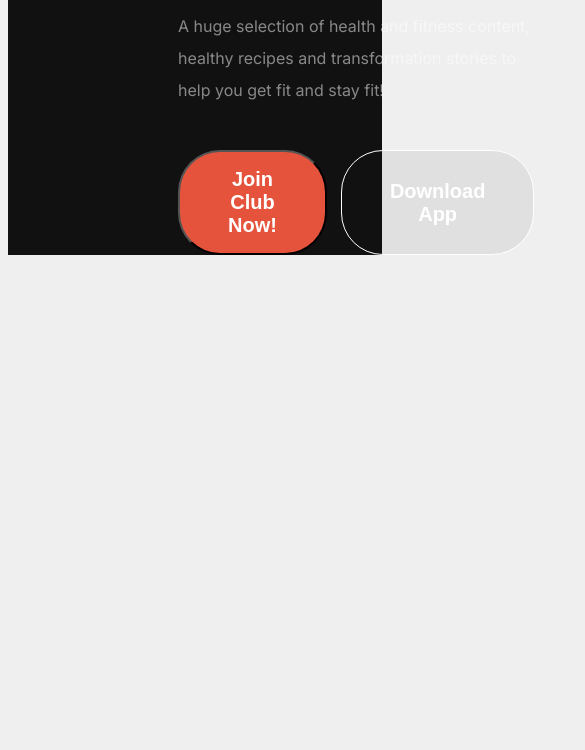
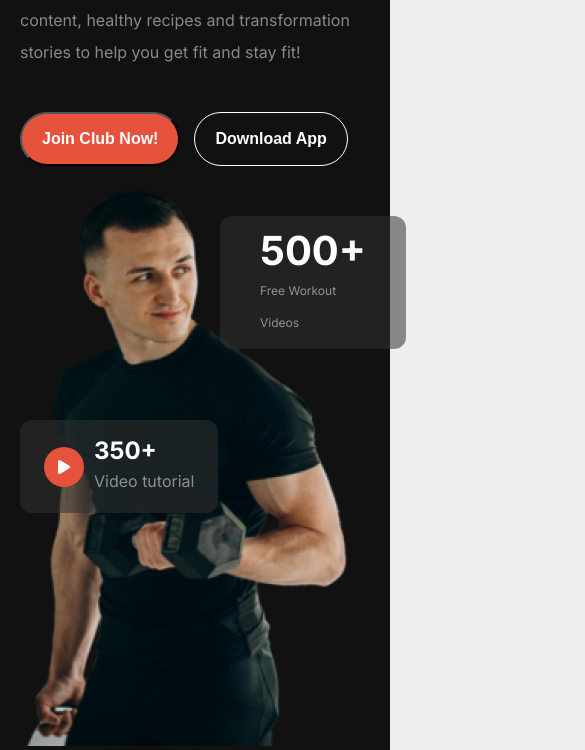
Before and after one commit to Coded-Adil/assignment102, a plain HTML site: page index.html in a window 390 px wide. Shown: the part 627-1377 px from the top of the page, 585 px wide, since content can reach past the window. Before the commit the page ends 912 px from the top, so only its background shows below. Drawn offline with Linux system fonts and the light colour scheme; a web font is replaced by a local one.

Commit message:
banner done mobile large responsive

```diff
--- a/index.html
+++ b/index.html
@@ -36,8 +36,8 @@
                 <p class="box-description">A huge selection of health and fitness content, healthy recipes and
                     transformation stories to help you get fit and stay fit!</p>
                 <div class="banner-btn display-flex">
-                    <button class="btn-red">Join Club Now!</button>
-                    <button id="btn-basic">Download App</button>
+                    <button class="btn-red btn-response">Join Club Now!</button>
+                    <button class="btn-response btn-basic">Download App</button>
                 </div>
             </div>
             <div class="banner-face-image">
@@ -47,7 +47,7 @@
                 </div>
                 <img src="images/Images 2.png" alt="">
                 <div class="banner-box2">
-                    <div class="empty"></div>
+                    <div class="empty display-flex"><i class="fa-solid fa-play"></i></div>
                     <div class="box-text">
                         <h4 class="box2-title">350+</h4>
                         <p class="box-description box-2">Video tutorial</p>
--- a/styles/style.css
+++ b/styles/style.css
@@ -1,31 +1,31 @@
 .inter-ok {
-  font-family: "Inter", sans-serif;
-  font-optical-sizing: auto;
-  font-style: normal;
-  font-variation-settings:
-    "slnt" 0;
+    font-family: "Inter", sans-serif;
+    font-optical-sizing: auto;
+    font-style: normal;
+    font-variation-settings:
+        "slnt" 0;
 }
 
-body{
+body {
     background-color: #1111;
 }
 
-header{
+header {
     background-color: rgba(17, 17, 17, 1);
 }
 
 /* shared style */
-.display-flex{
+.display-flex {
     display: flex;
 }
 
-.box-description{
+.box-description {
     font-size: 1rem;
     color: rgba(255, 255, 255, 0.5);
     line-height: 2rem;
 }
 
-.btn-red{
+.btn-red {
     font-size: 1.25rem;
     color: #FFFF;
     font-weight: 700;
@@ -35,19 +35,19 @@ header{
 }
 
 /* navbar style */
-.nav-bar{
+.nav-bar {
     display: flex;
     justify-content: space-around;
     align-items: center;
 }
 
-.nav-title{
+.nav-title {
     color: rgba(230, 83, 60, 1);
     font-size: 2.25rem;
     font-weight: 900;
 }
 
-.list-container{
+.list-container {
     position: relative;
     display: flex;
     gap: 47px;
@@ -56,7 +56,7 @@ header{
     padding: 4px;
 }
 
-.list-item{
+.list-item {
     color: #FFFF;
     font-size: 1.125rem;
     font-weight: 600;
@@ -66,7 +66,7 @@ header{
     z-index: 1;
 }
 
-#span{
+#span {
     position: absolute;
     width: 52px;
     height: 50%;
@@ -79,54 +79,53 @@ header{
 
 
 /* just a little animetion */
-.list-item:nth-child(1):hover~#span
-{
+.list-item:nth-child(1):hover~#span {
     left: 0;
 }
-.list-item:nth-child(2):hover~#span
-{
+
+.list-item:nth-child(2):hover~#span {
     left: 150px;
     width: 50px;
 }
-.list-item:nth-child(3):hover~#span
-{
+
+.list-item:nth-child(3):hover~#span {
     left: 305px;
     width: 55px;
 }
-.list-item:nth-child(4):hover~#span
-{
+
+.list-item:nth-child(4):hover~#span {
     left: 450px;
     width: 52px;
 }
 
-#nav-icon{
+#nav-icon {
     display: none;
 }
 
 /* Banner section style */
-.banner-container{
+.banner-container {
     margin: 30px 150px;
     gap: 167px;
     padding: 0px 20px;
 }
 
-.banner-text{
+.banner-text {
     flex-direction: column;
     gap: 28px;
     line-height: 4.5rem;
 }
 
-.banner-title{
+.banner-title {
     font-size: 4.90rem;
     color: #FFFF;
     margin-bottom: 0px;
 }
 
-.banner-btn{
+.banner-btn {
     gap: 14px;
 }
 
-#btn-basic{
+.btn-basic {
     font-size: 1.25rem;
     color: #FFFF;
     font-weight: 700;
@@ -136,78 +135,131 @@ header{
     border: 1px solid #FFFF;
 }
 
-#font{
+#font {
     font-family: 'Miama', sans-serif;
     font-weight: 400;
 }
 
-.banner-box1{
+.banner-box1 {
     max-width: 190px;
     margin-top: 100px;
     margin-left: 200px;
-    padding: 16px 24px;
+    padding: 10px 40px;
     border-radius: 12px;
-    background-color: rgba(255, 255, 255, 0.1);
+    background-color: rgba(48, 48, 48, 0.54);
     position: absolute;
 }
-.banner-box2{
+
+.banner-box2 {
     max-width: 190px;
-    margin-top: -250px;
+    margin-top: -150px;
     margin-left: -100px;
     padding: 16px 24px;
     border-radius: 12px;
-    background-color: rgba(255, 255, 255, 0.1);
+    background-color: rgba(48, 48, 48, 0.54);
     position: absolute;
-    display: grid;
-    grid-template-columns: repeat(2,1fr);
+    display: flex;
+    gap: 10px;
     align-items: center;
 }
 
-.box1-title{
+.box1-title {
     font-size: 2.5rem;
     color: #FFFF;
     margin-top: 0px;
     margin-bottom: 0px;
 }
 
-.box2-title{
+.box2-title {
     font-size: 1.5rem;
     color: #FFFF;
     margin-top: 0px;
     margin-bottom: 0px;
 }
 
-.box-1{
+.box-1 {
     font-size: 0.75rem;
     margin-top: 0px;
     margin-bottom: 0px;
 }
 
-.box-2{
+.box-2 {
     font-size: 1rem;
     margin-top: 0px;
     margin-bottom: 0px;
 }
 
-.empty{
+.empty {
     background-color: #E6533C;
     height: 40px;
     width: 40px;
     border-radius: 50%;
 }
 
+.empty i{
+    display: none;
+}
+
 /* Mobile responsive style */
 @media screen and (max-width: 576px) {
-    .nav-bar{
-        justify-content: space-between;
+
+    body{
+        margin: 0px;
+        padding: 0px;
     }
 
-    .list-container{
+    /* navbar section */
+    .nav-bar {
+        justify-content: space-between;
+        padding: 0px 20px;
+    }
+
+    .list-container {
         display: none;
     }
 
-    #nav-icon{
+    #nav-icon {
         display: inline;
         color: #FFFF;
     }
+
+    /* banner section */
+    .banner-container {
+        flex-direction: column;
+        margin: 0px 0px;
+        gap: 0px;
+        padding: 0px 20px;
+    }
+
+    .banner-text{
+        max-width: 352px;
+    }
+
+    .btn-response{
+        max-height: 55px;
+        max-width: 50%;
+        margin: 0px;
+        padding: 16px 20px;
+        font-size: 1rem;
+        font-weight: 600;
+    }
+
+    .banner-box1{
+        margin-top: 50px;
+    }
+    .banner-box2{
+        margin-top: -330px;
+        margin-left: 0px;
+    }
+
+    .empty{
+        justify-content: center;
+        align-items: center;
+        color: #FFFF;
+    }
+
+    .empty i{
+        display: inline;
+    }
+
 }
```
